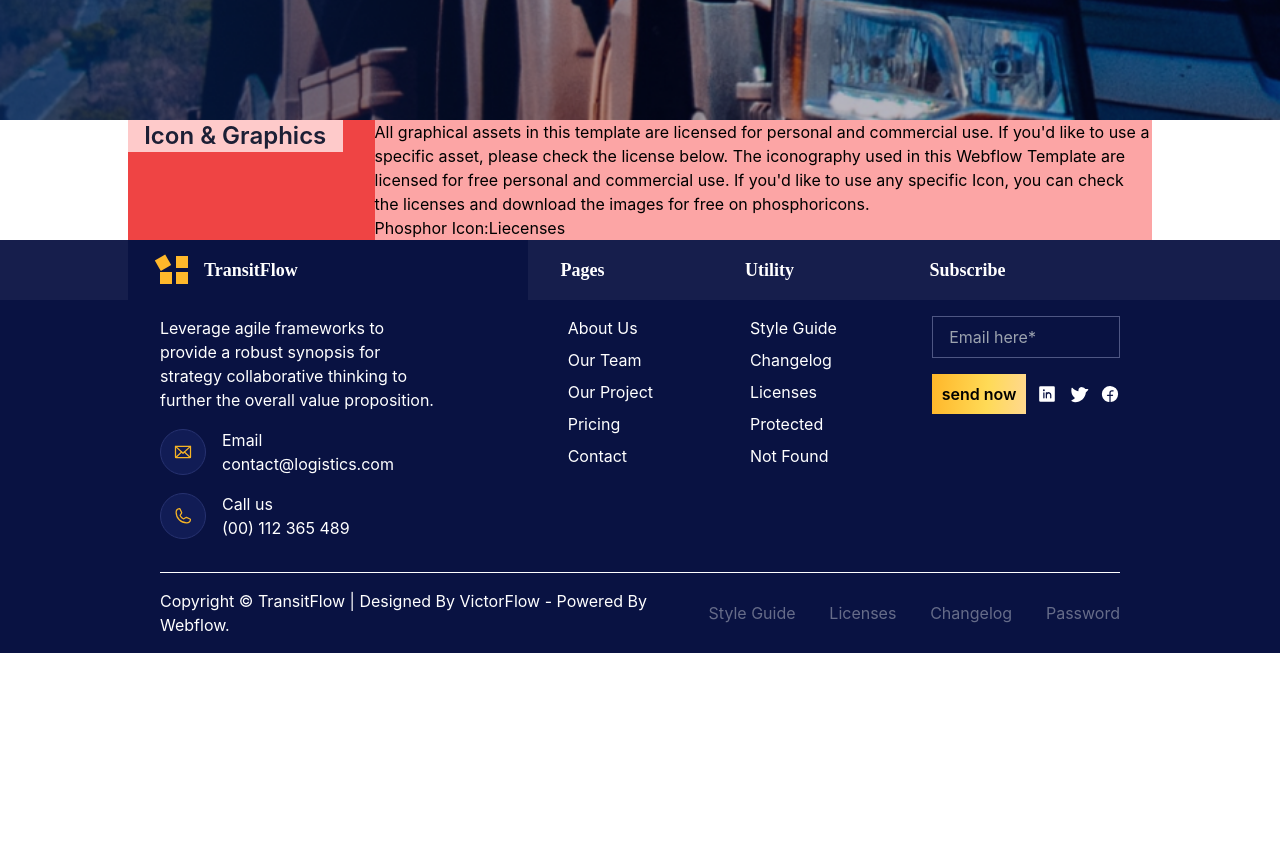
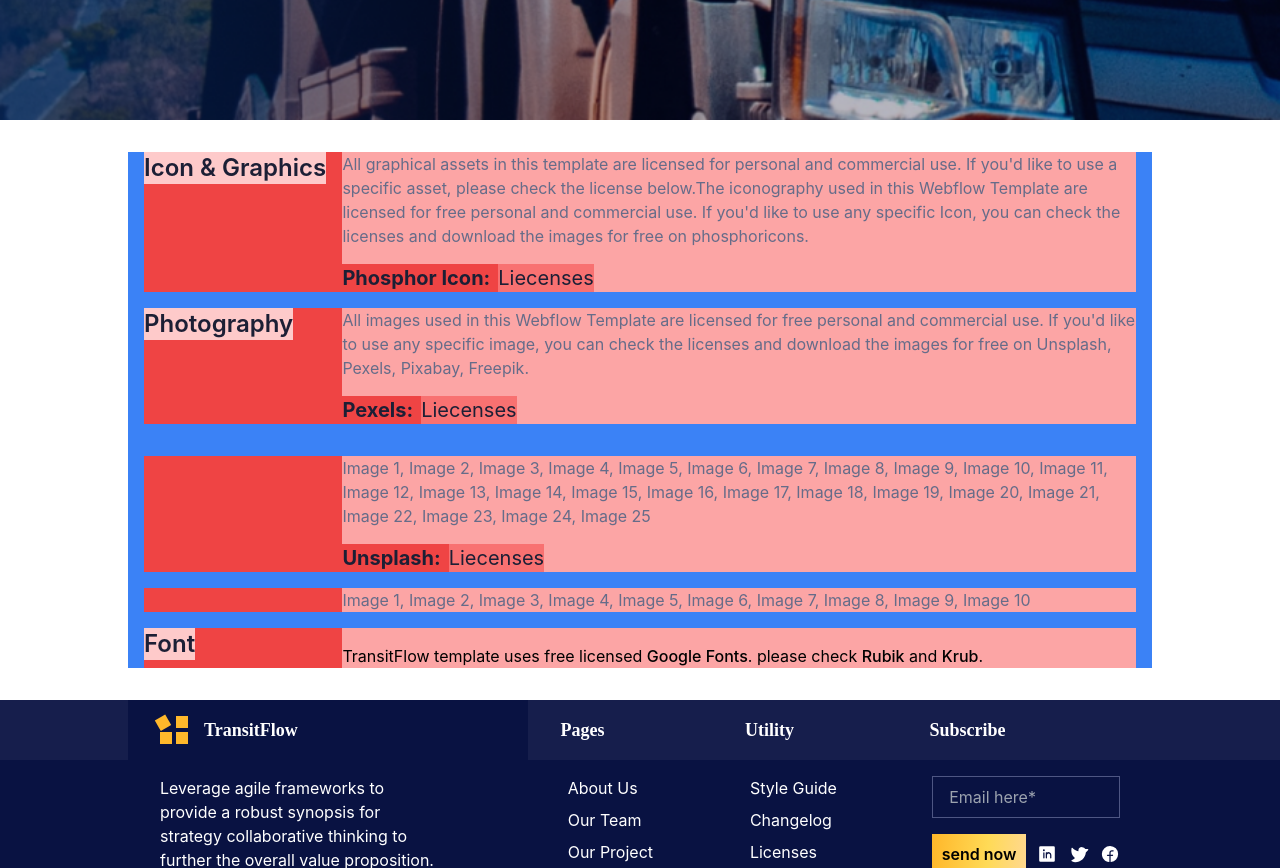
Before and after one commit to smartcollins/logistics, a React (Create React App) app: page /liecenses in a window 1280 px wide. Shown: the part 520-1388 px from the top of the page. Before the commit the page ends 1173 px from the top, so only its background shows below. Built offline with nearby package versions, Linux system fonts and the light colour scheme.

Commit message:
modifiying Liecenses

```diff
--- a/src/pages/Liecenses.jsx
+++ b/src/pages/Liecenses.jsx
@@ -6,19 +6,41 @@ import color from '../data/color';
 
 
 const Liecenses = ()=>{
+    const itemAry = [{
+        txt: 'icon & graphics',
+        txt2: "All graphical assets in this template are licensed for personal and commercial use. If you'd like to use a specific asset, please check the license below.The iconography used in this Webflow Template are licensed for free personal and commercial use. If you'd like to use any specific Icon, you can check the licenses and download the images for free on phosphoricons.",
+        txt3: 'phosphor icon'
+    },{
+      txt: "Photography",
+      txt2: "All images used in this Webflow Template are licensed for free personal and commercial use. If you'd like to use any specific image, you can check the licenses and download the images for free on Unsplash, Pexels, Pixabay, Freepik.",
+      txt3: "Pexels",
+    },{
+    },{
+      txt2: "Image 1, Image 2, Image 3, Image 4, Image 5, Image 6, Image 7, Image 8, Image 9, Image 10, Image 11, Image 12, Image 13, Image 14, Image 15, Image 16, Image 17, Image 18, Image 19, Image 20, Image 21, Image 22, Image 23, Image 24, Image 25",
+      txt3: "Unsplash"
+    },{
+        txt2: 'Image 1, Image 2, Image 3, Image 4, Image 5, Image 6, Image 7, Image 8, Image 9, Image 10'
+    },{
+        txt: 'font',
+        sm: true
+    }]
+    const item = itemAry.map((item,idx)=>(
+        <div key={idx} className='bg-red-500 flex items-start justify-between'>
+                <p style={{color: color.darkTxt}} className='bg-red-200 font-semibold text-2xl capitalize'>{item.txt}</p>
+                <div className='bg-red-300 w-4/5 flex flex-col gap-4'>
+                    <p style={{color: color.grayTxt}}>
+                    {item.txt2}
+                    </p>
+                    {item.txt3&&<p style={{color: color.darkTxt}} className=' font-bold capitalize bg-red-500 w-fit flex items-center gap-2 text-xl'>{item.txt3}:<span className=' font-normal bg-red-400 '>Liecenses</span></p>}
+                    {item.sm&&<p>TransitFlow template uses free licensed <span className='  font-medium'>Google Fonts</span>. please check <span className='  font-medium'>Rubik</span> and <span className='  font-medium'>Krub</span>.</p>}
+                </div>
+            </div>
+    ))
     return(
         <div>
             <div>{banner.slice(13, 14).map((item, idx) => <Banner key={idx} {...item} />)}</div>
-            <div className='bg-red-500 flex items-start gap-8 mx-auto w-4/5'>
-                <p style={{color: color.darkTxt}} className='bg-red-200 w-3/4 font-semibold text-2xl capitalize text-center'>icon & graphics</p>
-                <div className='bg-red-300'>
-                    <p>
-                    All graphical assets in this template are licensed for personal and commercial use. If you'd like to use a specific asset, please check the license below.
-
-The iconography used in this Webflow Template are licensed for free personal and commercial use. If you'd like to use any specific Icon, you can check the licenses and download the images for free on phosphoricons.
-                    </p>
-                    <p>Phosphor Icon:<span>Liecenses</span></p>
-                </div>
+            <div className='bg-blue-500 w-4/5 mx-auto px-4 space-y-4 my-8'>
+                {item}
             </div>
             <Footer/>
         </div>
```
